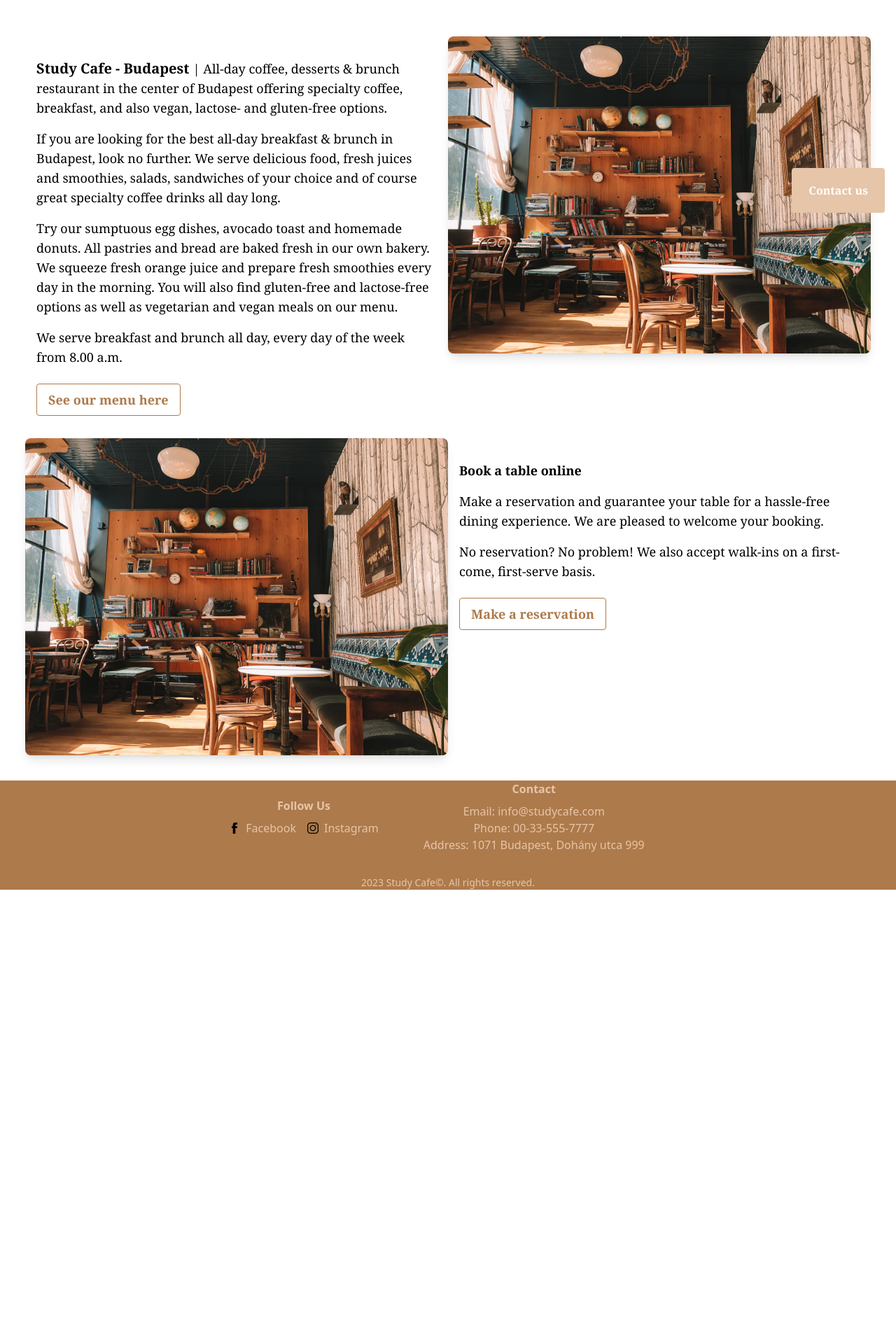
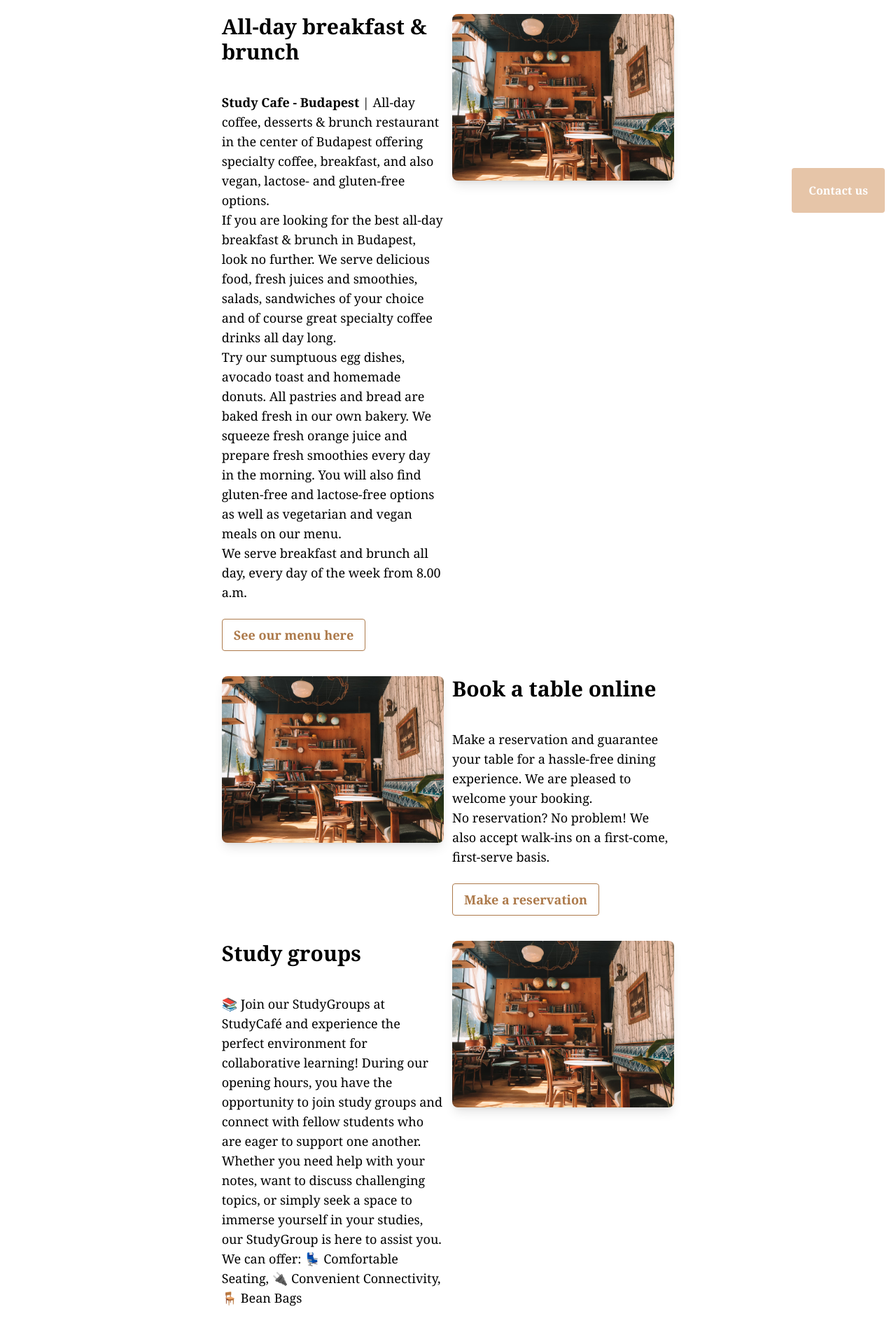
Before and after one commit to csakafeda/StudyCaf-, a React (Create React App) app in the folder app/: page / in a window 1280 px wide. Shown: the part 480-2370 px from the top of the page at 70% size. Before the commit the page ends 1751 px from the top, so only its background shows below. Built offline with nearby package versions, Linux system fonts and the light colour scheme.

Commit message:
make homepage one more section

```diff
--- a/app/src/component/Footer.tsx
+++ b/app/src/component/Footer.tsx
@@ -4,7 +4,7 @@ import instagramIcon from "../pictures/socials/instagram.png";
 
 export default function Footer() {
     return (
-        <div className="w-full text-center bg-camel static bottom-0">
+        <div className="w-full text-center bg-camel static bottom-0 pt-4">
             <div className="flex justify-center items-center">
                 <div className="flex flex-col items-center mr-8">
                     <h3 className="text-sand font-semibold mb-2">Follow Us</h3>
--- a/app/src/component/Groups/Groups.tsx
+++ b/app/src/component/Groups/Groups.tsx
@@ -27,7 +27,7 @@ const Groups: React.FC = () => {
                                 {randomNumber() === 0 ? (
                                     <p className="text-red-500">No seats left</p>
                                 ) : (
-                                    <div className="flex justify-between items-center px-6">
+                                    <div className="flex justify-between items-center px-   6">
                                         <p>{randomNumber()} seats left</p>
                                         <button
                                             className="bg-nav-bar hover:bg-camel text-white font-bold py-2 px-4 rounded">
--- a/app/src/component/Home/AboutUs.tsx
+++ b/app/src/component/Home/AboutUs.tsx
@@ -1,42 +1,52 @@
-import {Link} from "react-router-dom";
+import { Link } from "react-router-dom";
 import React from "react";
+import inside from "../../pictures/inside1.jpeg";
 
 const AboutUs = () => {
     return (
-        <>
-            <div className="max-w-4xl mx-auto px-4 py-8">
+        <div className="flex flex-wrap-reverse gap-3
+        lg:flex-wrap lg:justify-center lg:mx-16
+        xl:mx-32 ">
+            <div className="max-w-3xl w-full lg:w-1/3">
+                <p className="text-3xl font-semibold mb-10">All-day breakfast & brunch</p>
                 <p className="text-lg">
-                    <span className="font-semibold text-xl">Study Cafe - Budapest </span>
+                    <span className="font-semibold text-lg">Study Cafe - Budapest </span>
                     | All-day coffee, desserts & brunch restaurant in the center of Budapest
-                    offering specialty coffee, breakfast, and also vegan,
-                    lactose- and gluten-free options.
+                    offering specialty coffee, breakfast, and also vegan, lactose- and gluten-free options.
                 </p>
-                <p className="text-lg mt-4">
-                    If you are looking for the best all-day breakfast & brunch in Budapest,
-                    look no further. We serve delicious food, fresh juices and smoothies, salads,
-                    sandwiches of your choice and of course great specialty coffee drinks all day long.
+                <p className="text-lg">
+                    If you are looking for the best all-day breakfast & brunch in Budapest, look no further.
+                    We serve delicious food, fresh juices and smoothies, salads, sandwiches of your choice and
+                    of course great specialty coffee drinks all day long.
                 </p>
-                <p className="text-lg mt-4">
+                <p className="text-lg">
                     Try our sumptuous egg dishes, avocado toast and homemade donuts.
                     All pastries and bread are baked fresh in our own bakery.
                     We squeeze fresh orange juice and prepare fresh smoothies every day in the morning.
                     You will also find gluten-free and lactose-free options as well as vegetarian and
                     vegan meals on our menu.
                 </p>
-                <p className="text-lg mt-4">
+                <p className="text-lg">
                     We serve breakfast and brunch all day, every day of the week from 8.00 a.m.
                 </p>
                 <button
                     className="bg-transparent text-camel border-camel font-semibold py-2 px-4 border rounded mt-6
-                    hover:border-transparent hover:bg-camel hover:text-white
-                    ">
-                    <Link to={"/menu"} className="text-lg font-semibold ">
+                     hover:border-transparent hover:bg-camel hover:text-white"
+                >
+                    <Link to={"/menu"} className="text-lg font-semibold">
                         See our menu here
                     </Link>
                 </button>
             </div>
-        </>
-    )
-}
+            <div className="w-full lg:w-1/3 ">
+                <div className="flex justify-center">
+                    <div className="">
+                        <img src={inside} alt="Inside" className="rounded-lg shadow-lg object-contain " style={{ width: '100%', height: 'auto' }} />
+                    </div>
+                </div>
+            </div>
+        </div>
+    );
+};
 
 export default AboutUs;
--- a/app/src/component/Home/Home.tsx
+++ b/app/src/component/Home/Home.tsx
@@ -1,13 +1,12 @@
-import React, {useEffect, useState} from "react";
+import React, {useState} from "react";
 import backgroundImage from "../../pictures/background/coffee_beans.jpg";
 import ContactForm from "./ContactForm";
 import AboutUs from "./AboutUs";
-import inside from "../../pictures/inside1.jpeg";
 import MakeReservation from "./MakeReservation";
+import SearchGroup from "./SearchGroup";
 
 const Home: React.FC = () => {
     const [showContactForm, setShowContactForm] = useState(false);
-    const [insideLoaded, setInsideLoaded] = useState(false);
 
     const handleContactButtonClick = () => {
         setShowContactForm(true);
@@ -16,14 +15,6 @@ const Home: React.FC = () => {
     const handleCloseForm = () => {
         setShowContactForm(false);
     };
-
-    useEffect(() => {
-        const insideImage = new Image();
-        insideImage.src = inside;
-        insideImage.onload = () => {
-            setInsideLoaded(true);
-        };
-    }, []);
 
     return (
         <div className="font-serif flex flex-col justify-center">
@@ -41,35 +32,23 @@ const Home: React.FC = () => {
                 }}
             >
                 <div className="py-4 px-4 text-center bg-white bg-opacity-60">
-                    <div className={"hover:scale-150"}>
+                    <div className={"hover:scale-50"}>
                         <h1 className="text-5xl font-bold text-black-brown tracking-wider ">
                             Study Cafe
                         </h1>
                         <p className="mt-2 text-black-brown text-m">Budapest</p>
-
+                        <p className="mt-2 text-black-brown text-2xl">
+                            ~ Serving the finest coffee since 2023 ~
+                        </p>
                     </div>
-                    <p className="mt-2 text-black-brown text-2xl">
-                        ~ Serving the finest coffee since 2023 ~
-                    </p>
                 </div>
             </div>
 
-            {insideLoaded && (
-                <div className="flex flex-col flex-wrap justify-center mt-8 m-9 md:flex-row md:mt-16">
-                    <div className="w-full md:w-1/2">
-                        <AboutUs/>
-                    </div>
-                    <div className="w-full md:w-1/2">
-                        <img src={inside} alt="Inside" className="rounded-lg shadow-lg"/>
-                    </div>
-                    <div className="w-full md:w-1/2">
-                        <img src={inside} alt="Inside" className="rounded-lg shadow-lg"/>
-                    </div>
-                    <div className="w-full md:w-1/2">
-                        <MakeReservation/>
-                    </div>
-                </div>
-            )}
+            <div className="flex flex-wrap mt-8 m-9 gap-9">
+                <AboutUs/>
+                <MakeReservation/>
+                <SearchGroup/>
+            </div>
 
             <div className="fixed bottom-4 right-4">
                 {showContactForm ? (
--- a/app/src/component/Home/MakeReservation.tsx
+++ b/app/src/component/Home/MakeReservation.tsx
@@ -1,28 +1,36 @@
 import {Link} from "react-router-dom";
 import React from "react";
+import inside from "../../pictures/inside1.jpeg";
 
 const MakeReservation = () => {
     return (
-        <>
-            <div className="max-w-4xl mx-auto px-4 py-8">
-                <p className="text-lg font-semibold">Book a table online</p>
-                <p className="text-lg mt-4">
+        <div className="flex flex-wrap-reverse gap-3
+        md:
+        lg:flex-wrap lg:justify-center lg:mx-16
+        xl:mx-32">
+            <div className="w-full md:w-1/3">
+                <img src={inside} alt="Inside" className="rounded-lg shadow-lg object-cover"/>
+            </div>
+            <div className="max-w-3xl w-full lg:w-1/3">
+                <p className="text-3xl font-semibold mb-10">Book a table online</p>
+                <p className="text-lg">
                     Make a reservation and guarantee your table for a hassle-free dining experience.
                     We are pleased to welcome your booking.
                 </p>
-                <p className="text-lg mt-4">
+                <p className="text-lg">
                     No reservation? No problem! We also accept walk-ins on a first-come, first-serve basis.
                 </p>
                 <button
                     className="bg-transparent text-camel border-camel font-semibold py-2 px-4 border rounded mt-6
-                    hover:border-transparent hover:bg-camel hover:text-white">
+                     hover:border-transparent hover:bg-camel hover:text-white"
+                >
                     <Link to={"/contact"} className="text-lg font-semibold">
                         Make a reservation
                     </Link>
                 </button>
             </div>
-        </>
-    )
+        </div>
+    );
 }
 
 export default MakeReservation;
--- /dev/null
+++ b/app/src/component/Home/SearchGroup.tsx
@@ -0,0 +1,45 @@
+import {Link} from "react-router-dom";
+import React from "react";
+import inside from "../../pictures/inside1.jpeg";
+
+const SearchGroup = () => {
+    return (
+        <div className="flex flex-wrap-reverse gap-3
+        lg:flex-wrap lg:justify-center lg:mx-16
+        xl:mx-32 ">
+            <div className="max-w-3xl w-full lg:w-1/3">
+                <p className="text-3xl font-semibold mb-10">Study groups</p>
+                <p className="text-lg">
+                    📚 Join our StudyGroups at StudyCafé and experience the perfect environment for collaborative
+                    learning!
+
+                    During our opening hours, you have the opportunity to join study groups and
+                    connect with fellow students who are eager to support one another.
+                    Whether you need help with your notes, want to discuss challenging topics,
+                    or simply seek a space to immerse yourself in your studies, our StudyGroup is
+                    here to assist you.
+                    We can offer:
+                    💺 Comfortable Seating, 🔌 Convenient Connectivity, 🪑 Bean Bags
+                </p>
+                <button
+                    className="bg-transparent text-camel border-camel font-semibold py-2 px-4 border rounded mt-6
+                     hover:border-transparent hover:bg-camel hover:text-white"
+                >
+                    <Link to={"/groups"} className="text-lg font-semibold">
+                        Join a group now!
+                    </Link>
+                </button>
+            </div>
+            <div className="w-full lg:w-1/3 ">
+                <div className="flex justify-center">
+                    <div className="">
+                        <img src={inside} alt="Inside" className="rounded-lg shadow-lg object-contain "
+                             style={{width: '100%', height: 'auto'}}/>
+                    </div>
+                </div>
+            </div>
+        </div>
+    );
+};
+
+export default SearchGroup;
```
Also changed, not shown: app/src/pictures/reserv.jpg (added).
